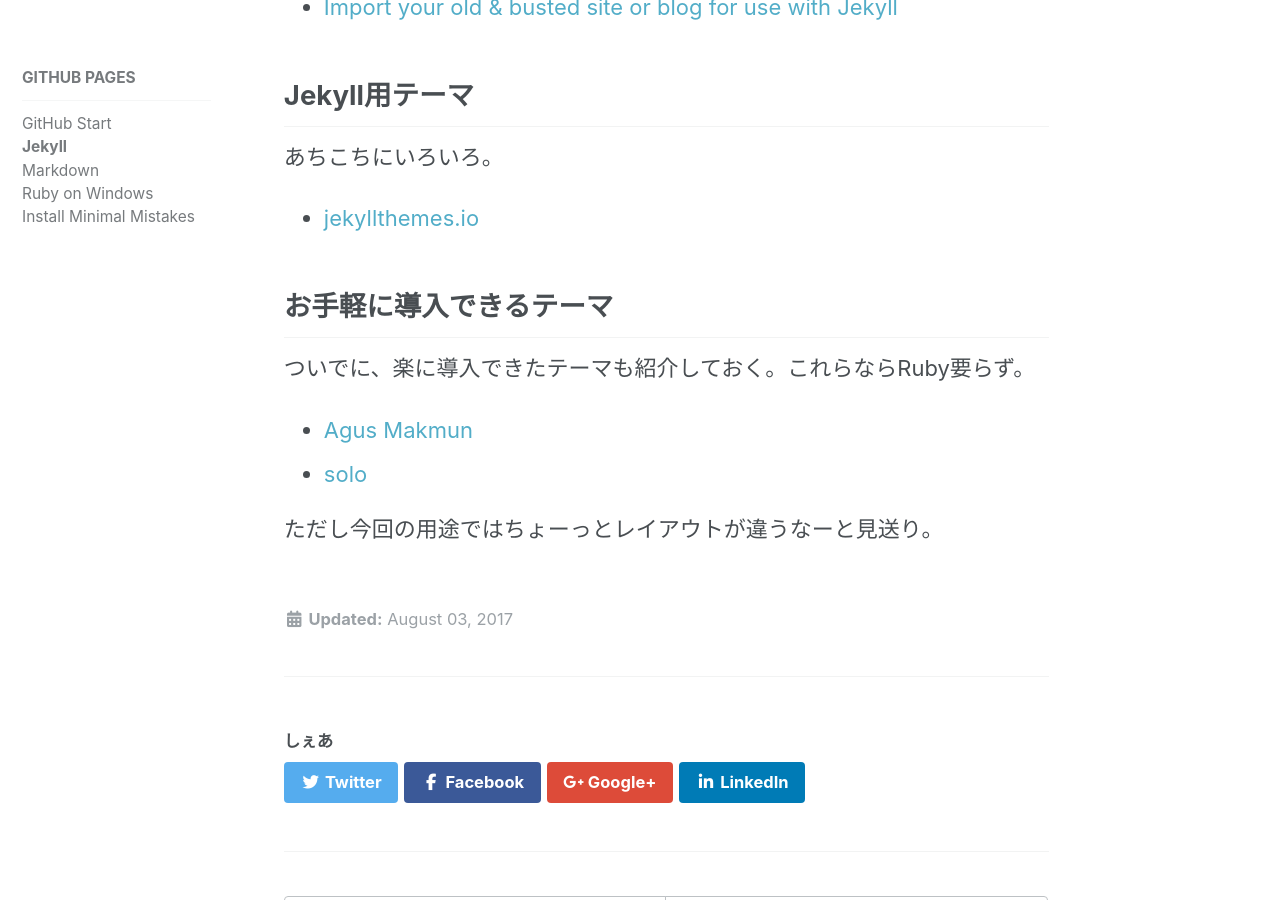
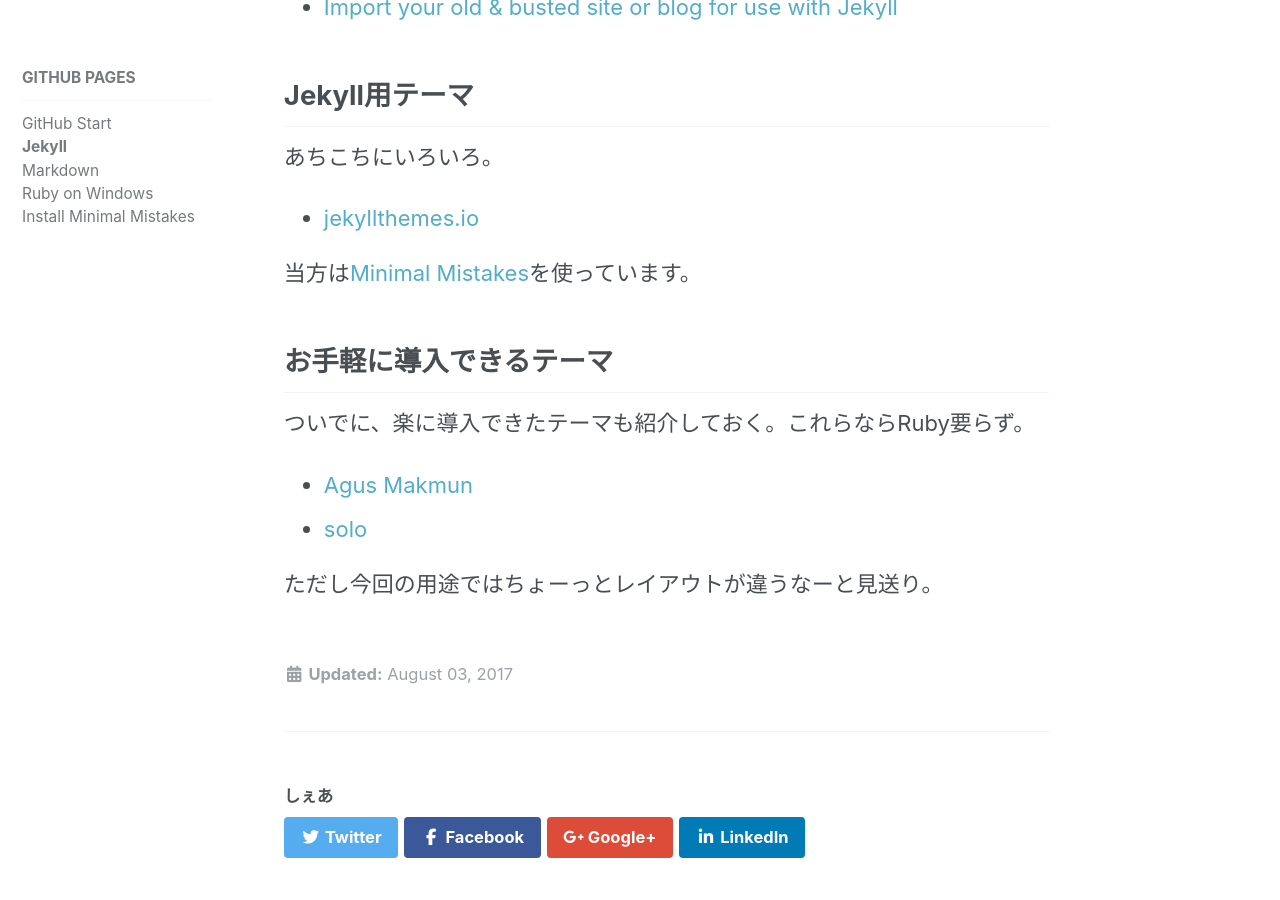
Before and after one commit to laureltreetop/laureltreetop.github.io, a Jekyll site: the page built from _docs/github-pages-jekylle.md, in a window 1280 px wide and 900 px high, scrolled down 483 px. Built offline with Jekyll 4.4.1, drawn with Linux system fonts in a browser that asks for light colours; nearby versions of some CDN libraries.

Commit message:
Update github-pages-jekylle.md

```diff
--- a/_docs/github-pages-jekylle.md
+++ b/_docs/github-pages-jekylle.md
@@ -14,6 +14,9 @@
 あちこちにいろいろ。
 - [jekyllthemes.io](https://jekyllthemes.io/)
 
+当方は[Minimal Mistakes](https://mmistakes.github.io/minimal-mistakes/)を使っています。
+
+
 ## お手軽に導入できるテーマ
 ついでに、楽に導入できたテーマも紹介しておく。これらならRuby要らず。
 
```
